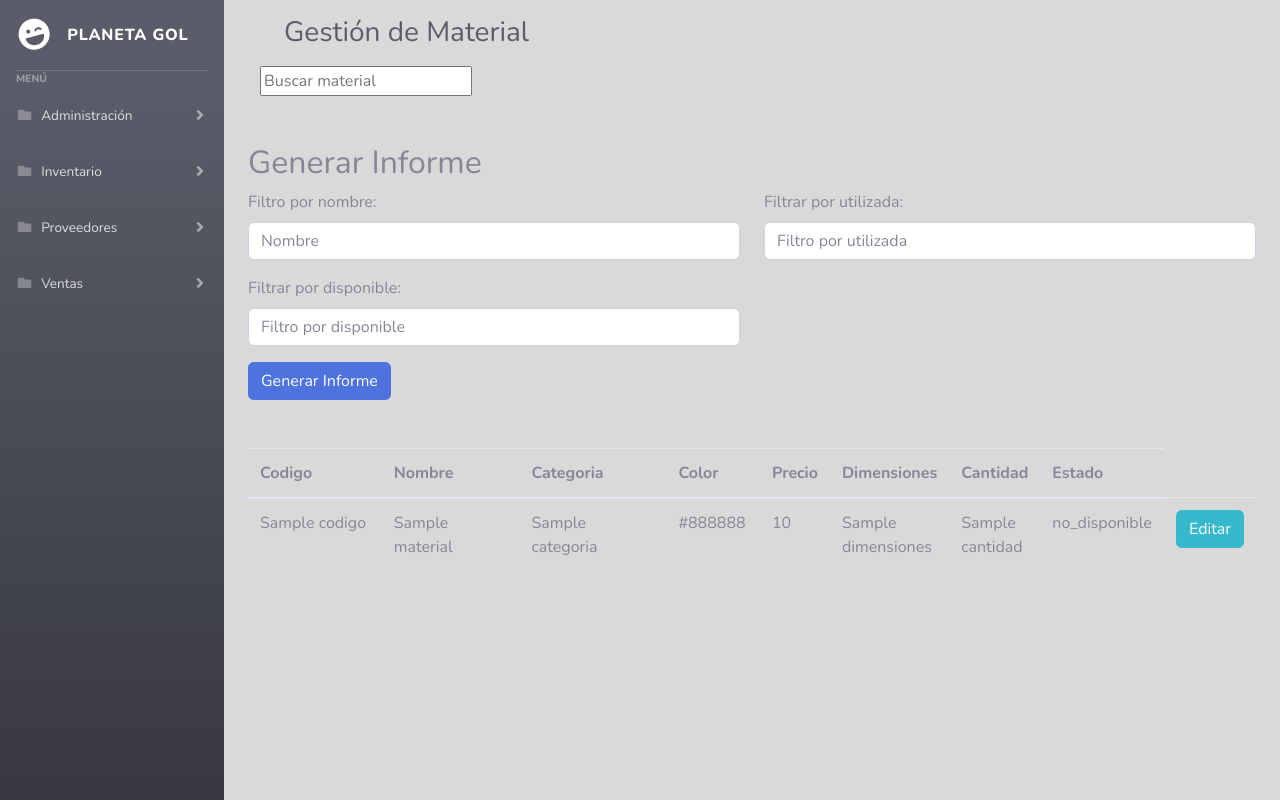
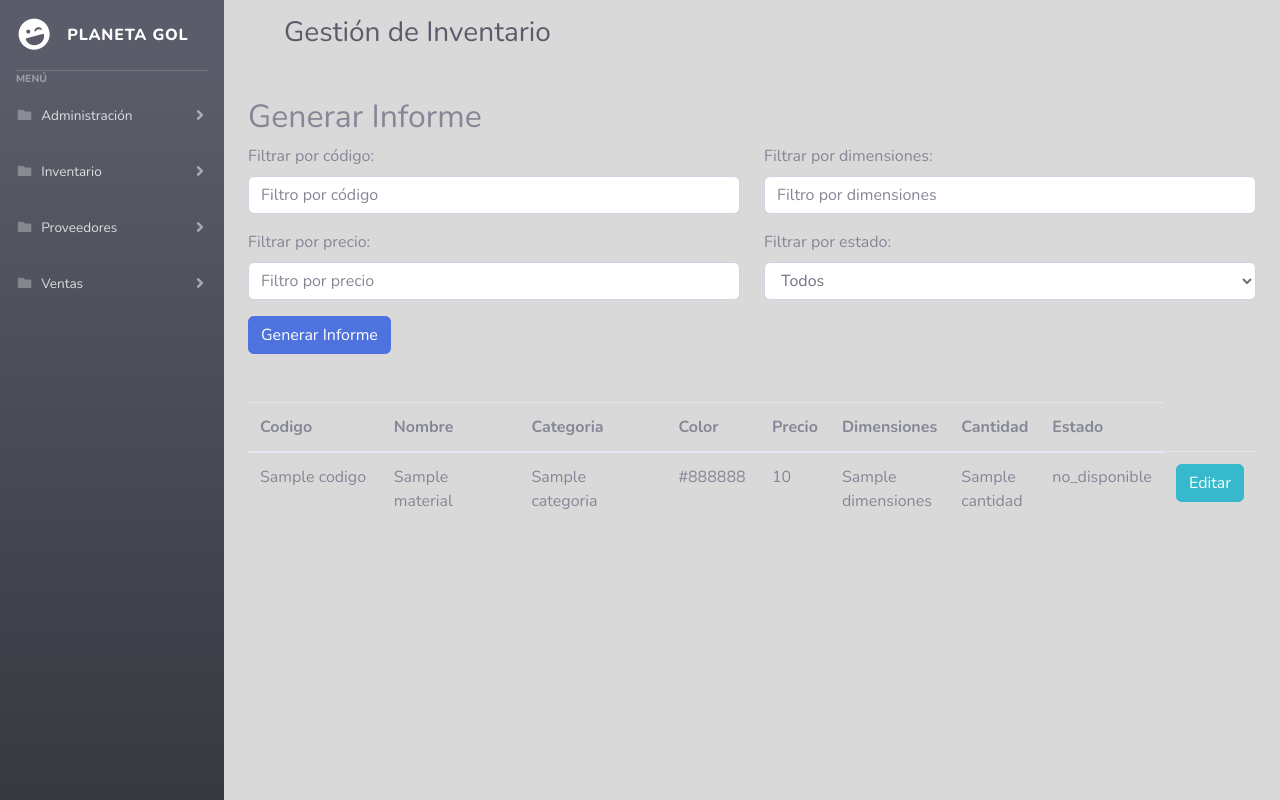
Before and after one commit to claudioborquez/SOFTWARE, a Django app: template inventario/templates/inventario/material_list.html in a window 1280 px wide. Run offline with Django 3.2, Linux system fonts and the light colour scheme; the template is opened without the code that fills it: most values are stand-ins (such as "Sample title", 1, 10 or a date in 2020); some libraries are stand-ins or nearby versions.

Commit message:
generar informe inventario

```diff
--- a/inventario/templates/inventario/material_list.html
+++ b/inventario/templates/inventario/material_list.html
@@ -126,13 +126,9 @@
 
     <div class="container">
         <div class="container ">
-            <h1 class="h3 col-8 mb-0 my-3 text-gray-800">Gestión de Material</h1>
+            <h1 class="h3 col-8 mb-0 my-3 text-gray-800">Gestión de Inventario</h1>
             <h1 class="h3 mb-0 text-gray-0"></h1>
         </div>
-        <form method="post" action="" class="col-12 col-lg-6 input-container-search my-auto me-3">
-            {% csrf_token %}
-            <input name="search" id="search" type="text" placeholder="Buscar material"/>
-        </form>
         <table class="table table-user">
             <thead>
                 <tr>
@@ -151,22 +147,32 @@
                         <div class="row">
                             <div class="col-6">
                                 <div class="mb-3">
-                                    <label for="filtro_nombre" class="form-label">Filtro por nombre:</label>
-                                    <input type="text" id="filtro_nombre" name="filtro_nombre" class="form-control" placeholder="Nombre">
+                                    <label for="filtro_codigo" class="form-label">Filtrar por código:</label>
+                                    <input type="text" id="filtro_codigo" name="filtro_codigo" class="form-control" placeholder="Filtro por código">
                                 </div>
                                 <div class="mb-3">
-                                    <label for="filtro_disponible" class="form-label">Filtrar por disponible:</label>
-                                    <input type="text" id="filtro_disponible" name="filtro_disponible" class="form-control" placeholder="Filtro por disponible">
+                                    <label for="filtro_precio" class="form-label">Filtrar por precio:</label>
+                                    <input type="text" id="filtro_precio" name="filtro_precio" class="form-control" placeholder="Filtro por precio">
                                 </div>
                             </div>
                             <div class="col-6">
                                 <div class="mb-3">
-                                    <label for="filtro_utilizada" class="form-label">Filtrar por utilizada:</label>
-                                    <input type="text" id="filtro_utilizada" name="filtro_utilizada" class="form-control" placeholder="Filtro por utilizada">
+                                    <label for="filtro_dimensiones" class="form-label">Filtrar por dimensiones:</label>
+                                    <input type="text" id="filtro_dimensiones" name="filtro_dimensiones" class="form-control" placeholder="Filtro por dimensiones">
+                                </div>
+                                <div class="mb-3">
+                                    <label for="filtro_estado" class="form-label">Filtrar por estado:</label>
+                                    <select id="filtro_estado" name="filtro_estado" class="form-control">
+                                        <option value="">Todos</option>
+                                        <option value="disponible">Disponible</option>
+                                        <option value="no_disponible">No disponible</option>
+                                    </select>
                                 </div>
                             </div>
                         </div>
                         <button type="submit" class="btn btn-primary">Generar Informe</button>
+                    </form>
+                </div>
                     </form>
                 </div>
             </thead>
```
Also changed, not shown: inventario/views.py (+24 -25 lines).
